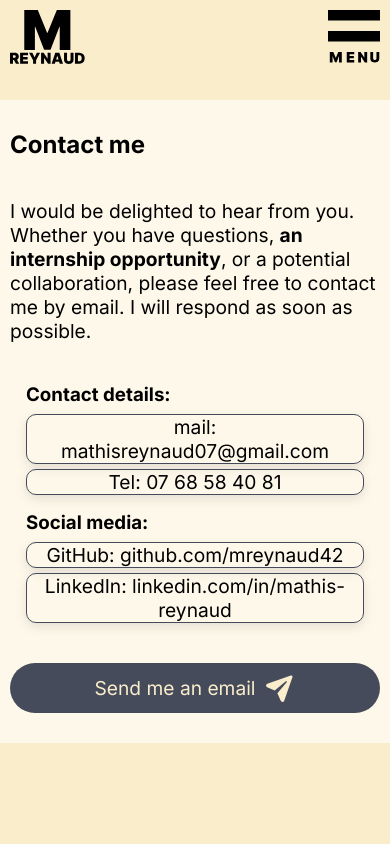
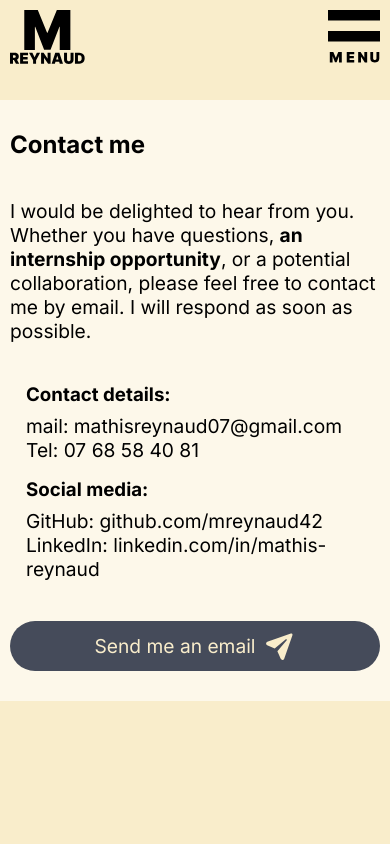
Before and after one commit to mreynaud42/my_showcase_website, a React (Vite) app in the folder showcase_website/: page /contact in a window 390 px wide. Shown: the top 844 px of the page. Built offline with nearby package versions, Linux system fonts and the light colour scheme.

Commit message:
fix: coarse link and add padding

```diff
--- a/showcase_website/src/styles/pages/contact.css
+++ b/showcase_website/src/styles/pages/contact.css
@@ -39,6 +39,20 @@
     color: black;
 }
 
+@media (pointer: coarse) {
+    .button-coarse {
+        margin-top: 5px;
+        padding: 3px 10px;
+
+        border: var(--secondary-color) 1px solid;
+        border-radius: 10px;
+
+        box-shadow: 0 4px 12px rgba(0,0,0,0.1);
+
+        text-align: center;
+    }
+}
+
 @media (max-width: 1200px) {
     .contact section.contact .center {
         display: flex;
@@ -50,18 +64,6 @@
         justify-content: center;
         flex-direction: column;
         row-gap: 1rem;
-    }
-
-    .button-coarse {
-        margin-top: 5px;
-        padding: 0px 10px;
-
-        border: var(--secondary-color) 1px solid;
-        border-radius: 10px;
-
-        box-shadow: 0 4px 12px rgba(0,0,0,0.1);
-
-        text-align: center;
     }
 }
 
```
